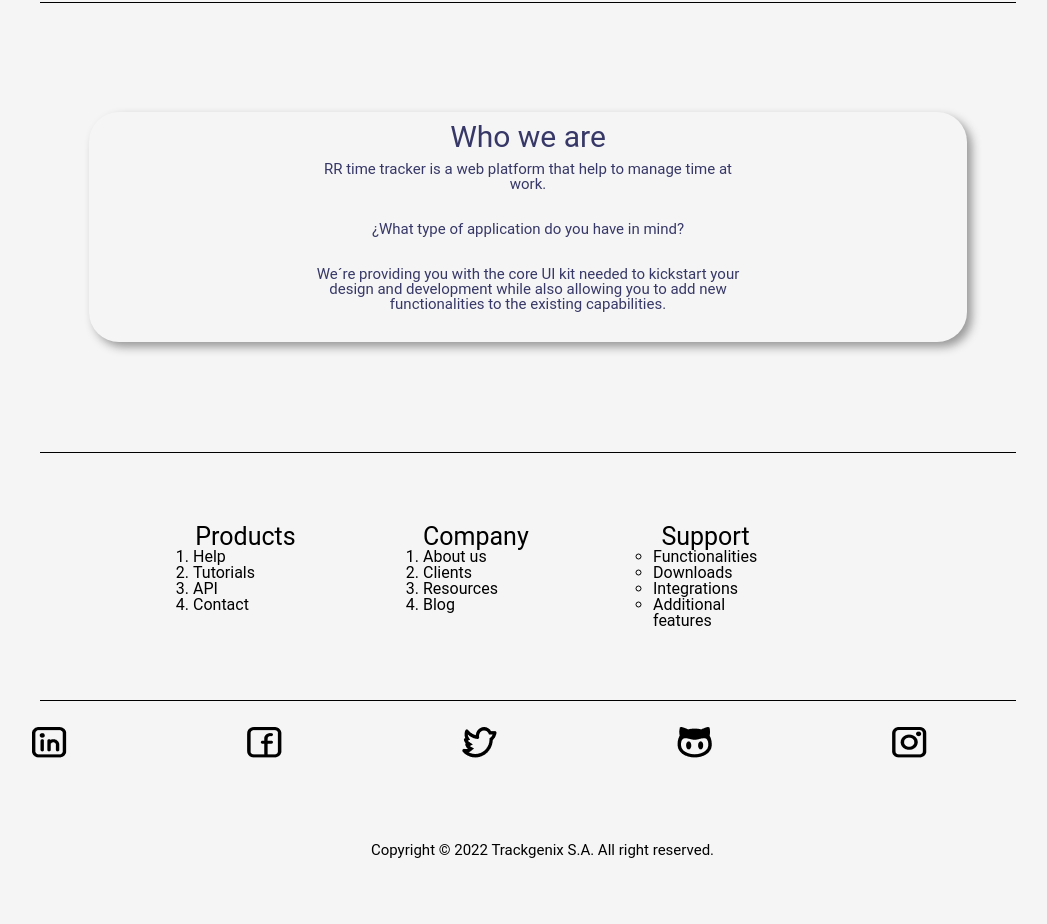
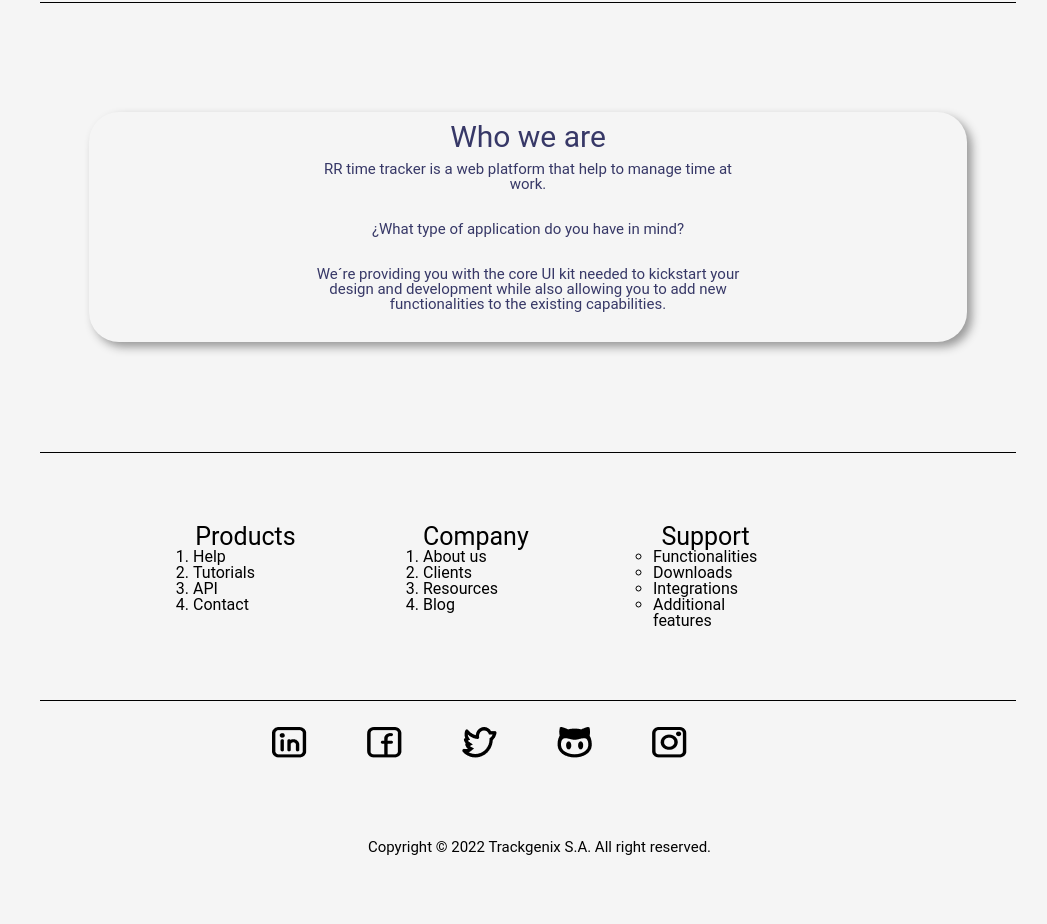
Before and after one commit to GonzaloBracamonte/BaSP-M2022-Etapa-1, a plain HTML site: page semana-04/index.html in a window 1280 px wide. Shown: the part 2608-3532 px from the top of the page, without its empty margins (173-1220 px from the left). Drawn offline with Linux system fonts and the light colour scheme.

Commit message:
BaSP-2022: Correction of footer section

```diff
--- a/semana-04/css/footer.css
+++ b/semana-04/css/footer.css
@@ -5,7 +5,7 @@ footer{
   display: flex;
   flex-wrap: wrap;
   flex-basis: 20%;
-  justify-content: space-evenly;
+  justify-content: center;
   align-items: stretch;
 }
 
@@ -17,6 +17,7 @@ footer h6{
 
 footer div{
   flex-basis: 10px;
+  margin: 0 30px;
 }
 
 .footer-tittle{
```
